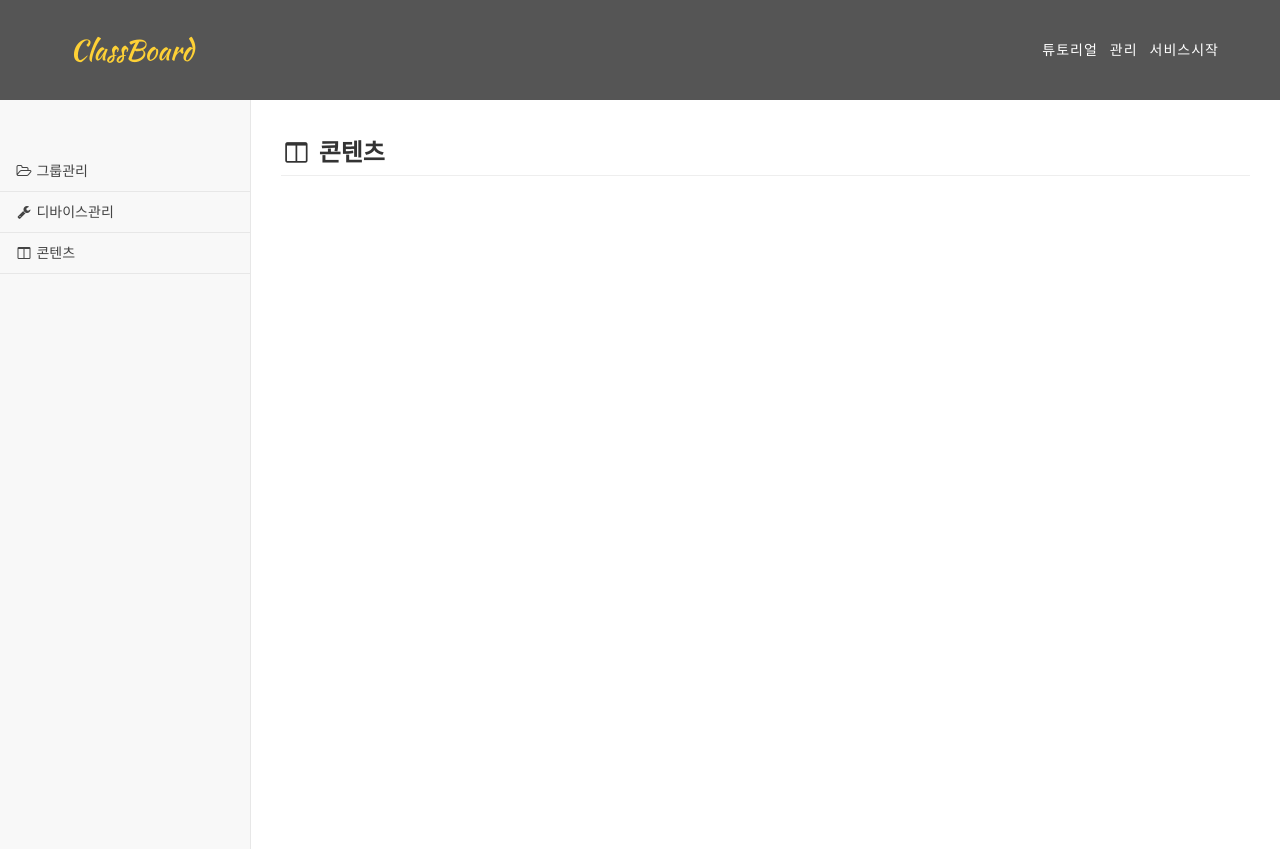
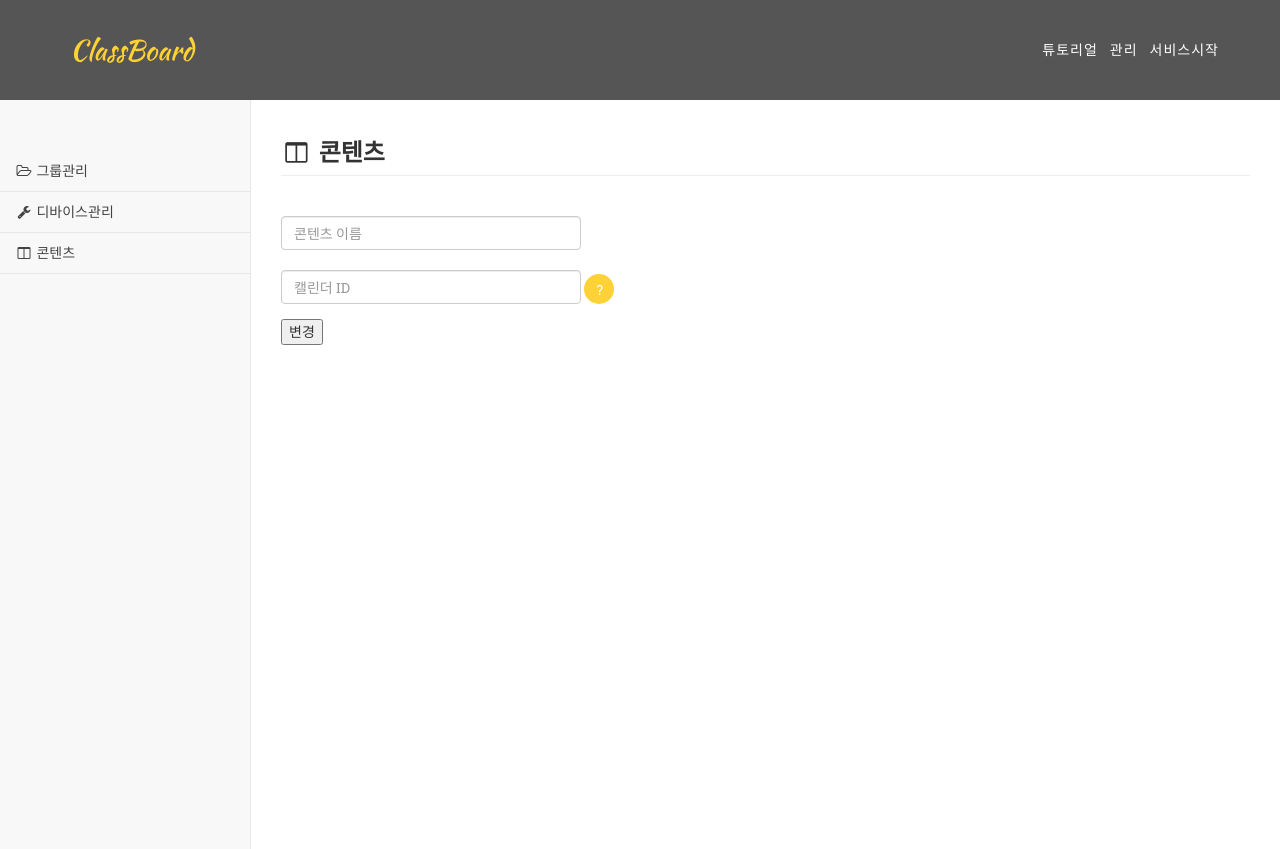
Before and after one commit to dashboardProject/classboard-webserver, a Python web app: template templates/management_contents.html in a window 1280 px wide. Run offline with Jinja, Linux system fonts and the light colour scheme; the template is opened without the code that fills it, so the values that code supplies are empty; some libraries are stand-ins or nearby versions; some web fonts are replaced.

Commit message:
기능추가, 개선

```diff
--- a/templates/management_contents.html
+++ b/templates/management_contents.html
@@ -1,5 +1,5 @@
 <!DOCTYPE html>
-<html lang="en">
+<html lang="en" xmlns="http://www.w3.org/1999/html">
 
 <head>
 
@@ -118,11 +118,39 @@
                     <!-- /.col-lg-12 -->
                 </div>
                 <!-- /.row -->
-                <div class="row">
-                    <div class="col-lg-12">
+                <br>
+                        <div class="form-group">
+                            <input class="form-control" placeholder="콘텐츠 이름" style="width:300px"><br>
+                            <input class="form-control" placeholder="캘린더 ID" style="width:300px; display: inline-block">
 
-                    <!-- 내용 채울 부분-->
+                            <button style="border:0px; width:30px; height:30px; border-radius:15px; -moz-border-radius : 25px; -webkit-border-radius : 25px; -ms-border-radius :25px; -khtml-border-radius : 25px; -o-border-radius :25px; background-color:#fed136" class="btn btn-default" data-target="#layerpop" data-toggle="modal"><div style="color:white;">?</div></button>
 
+                            <div class="modal fade" id="layerpop">
+                              <div class="modal-dialog">
+                                <div class="modal-content">
+                                  <!-- header -->
+                                  <div class="modal-header">
+                                    <button type="button" class="close" data-dismiss="modal">×</button>
+                                    <!-- header title -->
+                                    <h4 class="modal-title">도움말</h4>
+                                  </div>
+                                  <!-- body -->
+                                  <div class="modal-body">
+                                      <img style="padding-left: 25px" src="/static/img/modal_img.png">
+                                      <br>캘린더 ID : 원하는 캘린더 환경설정에 들어간 뒤,<br>&nbsp;&nbsp;&nbsp;&nbsp;&nbsp;&nbsp;&nbsp;&nbsp;&nbsp;&nbsp;&nbsp;&nbsp;&nbsp;&nbsp;&nbsp;&nbsp;&nbsp;&nbsp;&nbsp;&nbsp;
+                                      캘린더 ID를 복사+붙여넣기를 해주세요.(위 그림 참고)
+                                  </div>
+                                  <!-- Footer -->
+                                  <div class="modal-footer">
+                                    <button type="button" class="btn btn-default" data-dismiss="modal">닫기</button>
+                                  </div>
+                                </div>
+                              </div>
+                            </div>
+
+                        </div>
+
+                        <button>변경</button>
 
                     </div>
                 </div>
--- a/templates/management_main.html
+++ b/templates/management_main.html
@@ -103,8 +103,8 @@
                                             <i class="fa fa-folder-o fa-5x"></i>
                                         </div>
                                         <div class="col-xs-9 text-right">
-                                            <div class="huge">{{ deviceCount[i] }}</div>
-                                            <div>{{ groupInfo[i].groupName }}</div>
+                                            <div class="huge"><h3>{{ groupInfo[i].groupName }}</h3></div>
+                                            <div>연결된 디바이스 : {{ deviceCount[i] }}개 </div>
                                         </div>
                                     </div>
                                 </div>
--- a/templates/management_makegroup.html
+++ b/templates/management_makegroup.html
@@ -40,6 +40,7 @@
     <!-- Navigation -->
     <nav id="mainNav" class="navbar navbar-default navbar-custom navbar-fixed-top" style="background-color: #555555">
         <div class="container">
+
             <!-- Brand and toggle get grouped for better mobile display -->
             <div class="navbar-header page-scroll">
                 <button type="button" class="navbar-toggle" data-toggle="collapse" data-target="#bs-example-navbar-collapse-1">
@@ -54,7 +55,6 @@
                     <li class="hidden">
                         <a href="#page-top"></a>
                     </li>
-
                 </ul>
             </div>
             <!-- /.navbar-collapse -->
```
Also changed, not shown: static/img/modal_img.png (added).
